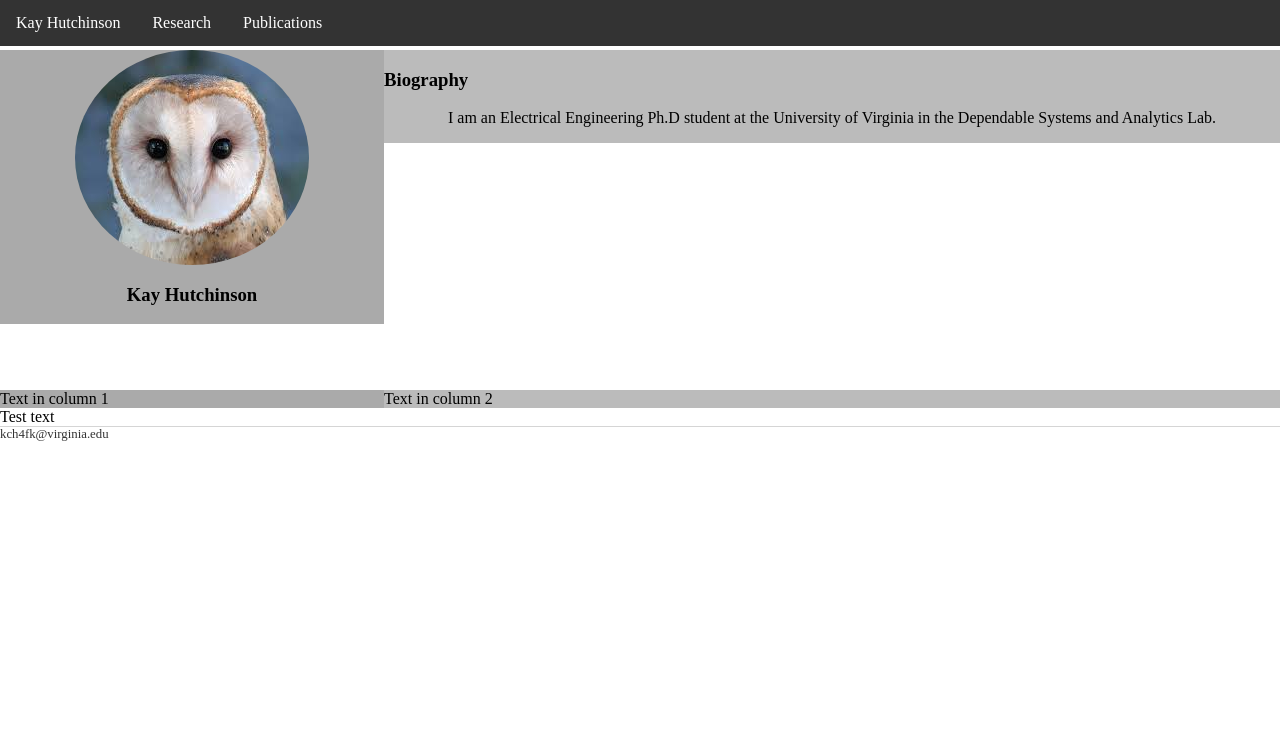
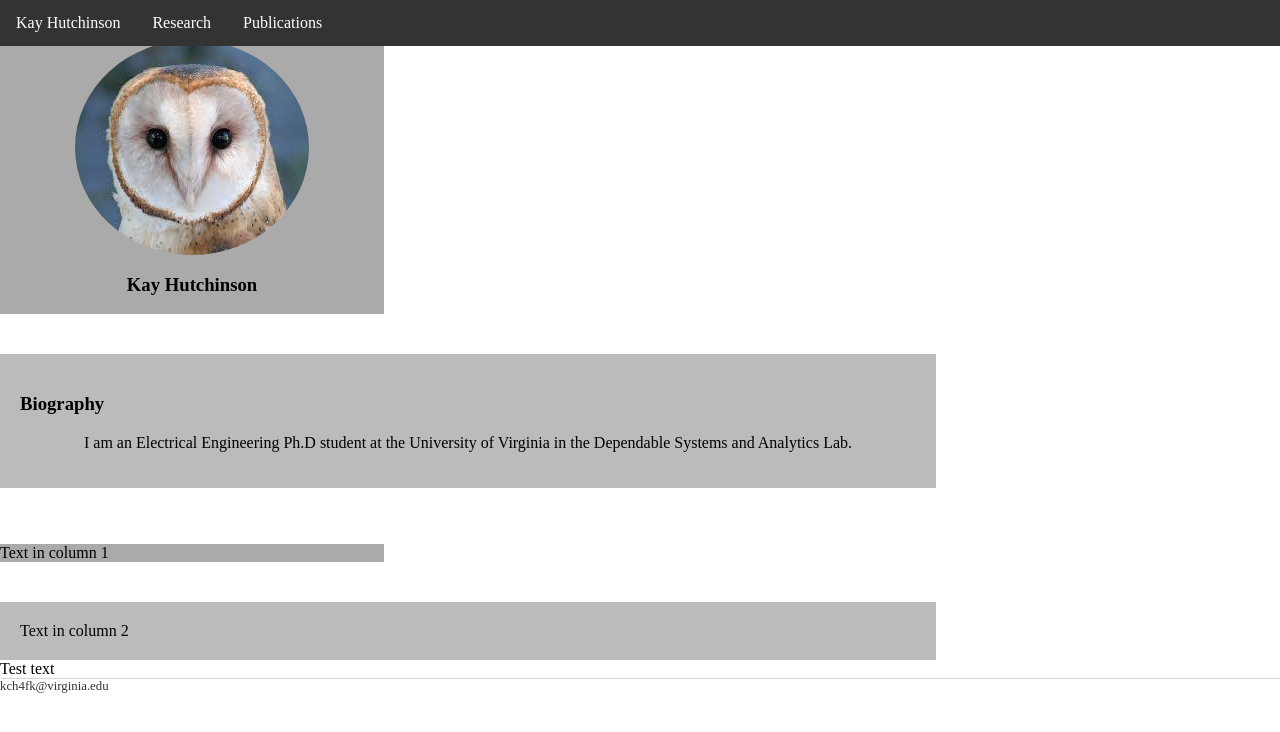
Before and after one commit to kch4fk/kch4fk.github.io, a Jekyll site: the page built from index.html, in a window 1280 px wide. Shown: the top 732 px of the page. Built offline with Jekyll 4.4.1, drawn with Linux system fonts in a browser that asks for light colours.

Commit message:
Update main.css

```diff
--- a/css/main.css
+++ b/css/main.css
@@ -97,15 +97,18 @@
 .column {
     float: left;
     padding: 0px;
-    margin-top: 50px;
+    margin-top: 40px;
 }
 
 .column.left {
     width: 30%;*//*400px;*/
+    margin-top: 40px;
 }
 
 .column.right {
     width: 70%;
+    margin-top: 40px;
+    padding: 20px;
 }
 
 /*Clear floats after the columns*/
```
